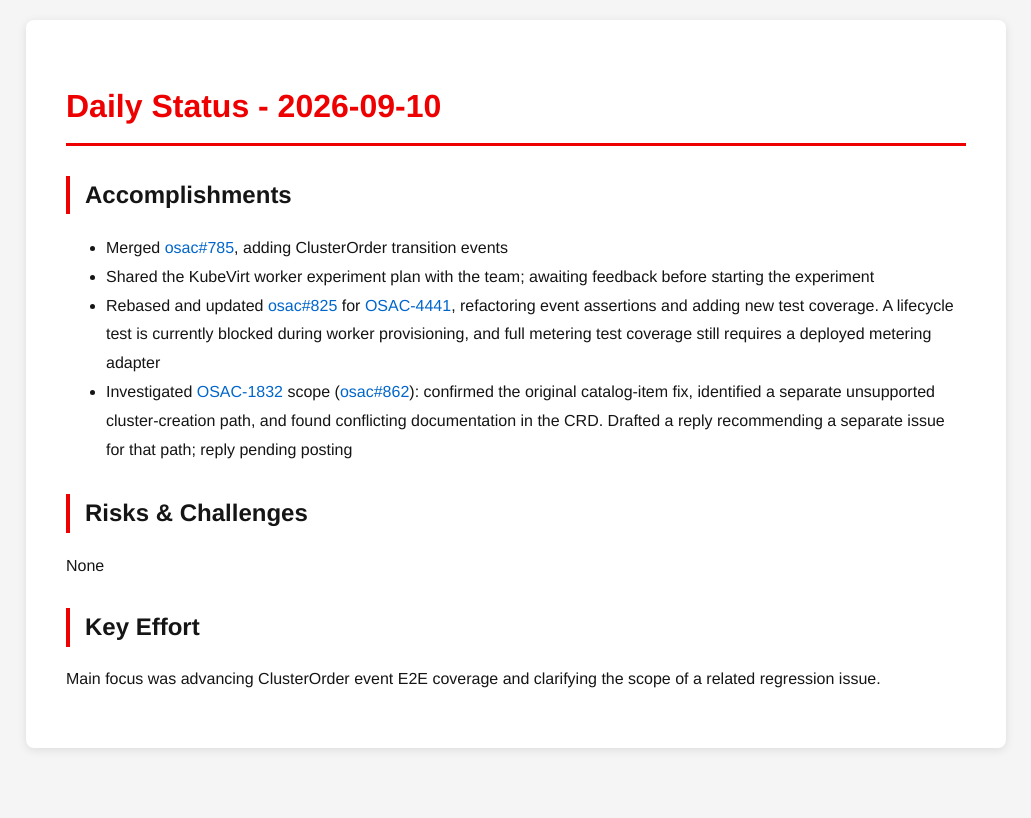
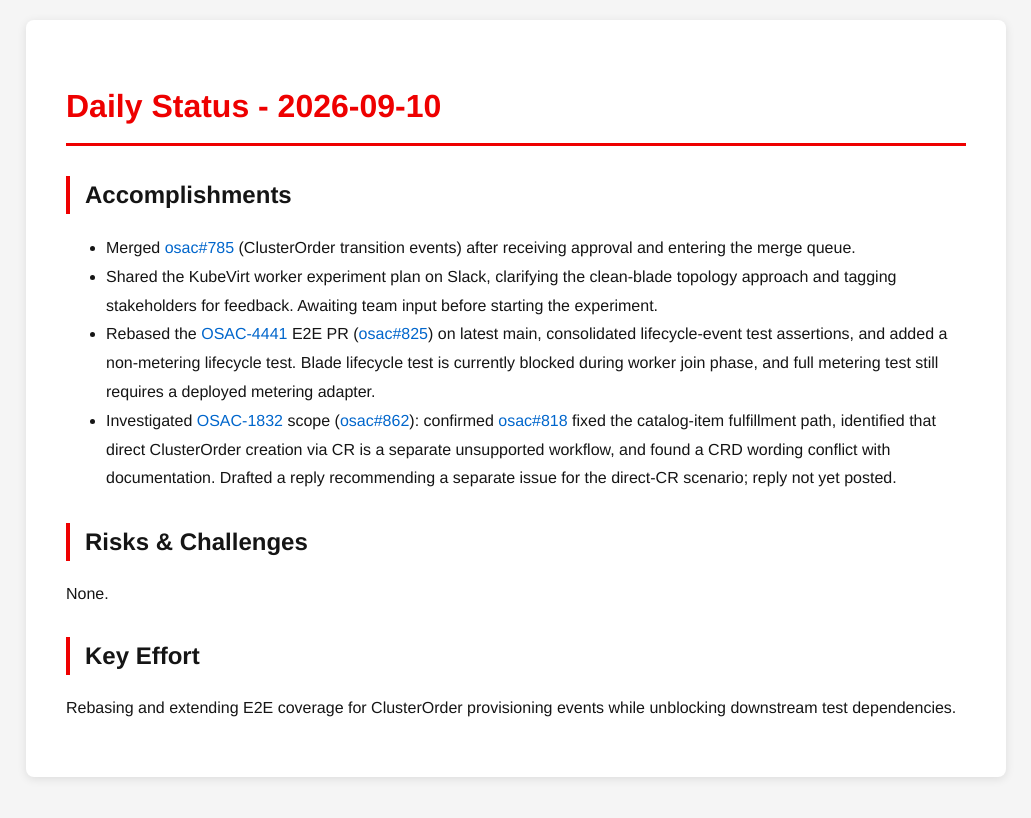
Before and after one commit to tzvatot/daily-status, a Jekyll site: the page built from 2026-09-10.md, in a window 1280 px wide. Shown: the top 818 px of the page, without its empty margins (124-1155 px from the left). Built offline with Jekyll 4.4.1, drawn with Linux system fonts in a browser that asks for light colours.

Commit message:
Daily status update - 2026-09-10

```diff
--- a/2026-09-10.md
+++ b/2026-09-10.md
@@ -7,13 +7,13 @@ date: 2026-09-10
 # Daily Status - 2026-09-10
 
 ## Accomplishments
-- Merged [osac#785](https://github.com/osac-project/osac/pull/785), adding ClusterOrder transition events
-- Shared the KubeVirt worker experiment plan with the team; awaiting feedback before starting the experiment
-- Rebased and updated [osac#825](https://github.com/osac-project/osac/pull/825) for [OSAC-4441](https://redhat.atlassian.net/browse/OSAC-4441), refactoring event assertions and adding new test coverage. A lifecycle test is currently blocked during worker provisioning, and full metering test coverage still requires a deployed metering adapter
-- Investigated [OSAC-1832](https://redhat.atlassian.net/browse/OSAC-1832) scope ([osac#862](https://github.com/osac-project/osac/pull/862)): confirmed the original catalog-item fix, identified a separate unsupported cluster-creation path, and found conflicting documentation in the CRD. Drafted a reply recommending a separate issue for that path; reply pending posting
+- Merged [osac#785](https://github.com/osac-project/osac/pull/785) (ClusterOrder transition events) after receiving approval and entering the merge queue.
+- Shared the KubeVirt worker experiment plan on Slack, clarifying the clean-blade topology approach and tagging stakeholders for feedback. Awaiting team input before starting the experiment.
+- Rebased the [OSAC-4441](https://redhat.atlassian.net/browse/OSAC-4441) E2E PR ([osac#825](https://github.com/osac-project/osac/pull/825)) on latest main, consolidated lifecycle-event test assertions, and added a non-metering lifecycle test. Blade lifecycle test is currently blocked during worker join phase, and full metering test still requires a deployed metering adapter.
+- Investigated [OSAC-1832](https://redhat.atlassian.net/browse/OSAC-1832) scope ([osac#862](https://github.com/osac-project/osac/pull/862)): confirmed [osac#818](https://github.com/osac-project/osac/pull/818) fixed the catalog-item fulfillment path, identified that direct ClusterOrder creation via CR is a separate unsupported workflow, and found a CRD wording conflict with documentation. Drafted a reply recommending a separate issue for the direct-CR scenario; reply not yet posted.
 
 ## Risks & Challenges
-None
+None.
 
 ## Key Effort
-Main focus was advancing ClusterOrder event E2E coverage and clarifying the scope of a related regression issue.
+Rebasing and extending E2E coverage for ClusterOrder provisioning events while unblocking downstream test dependencies.
```
